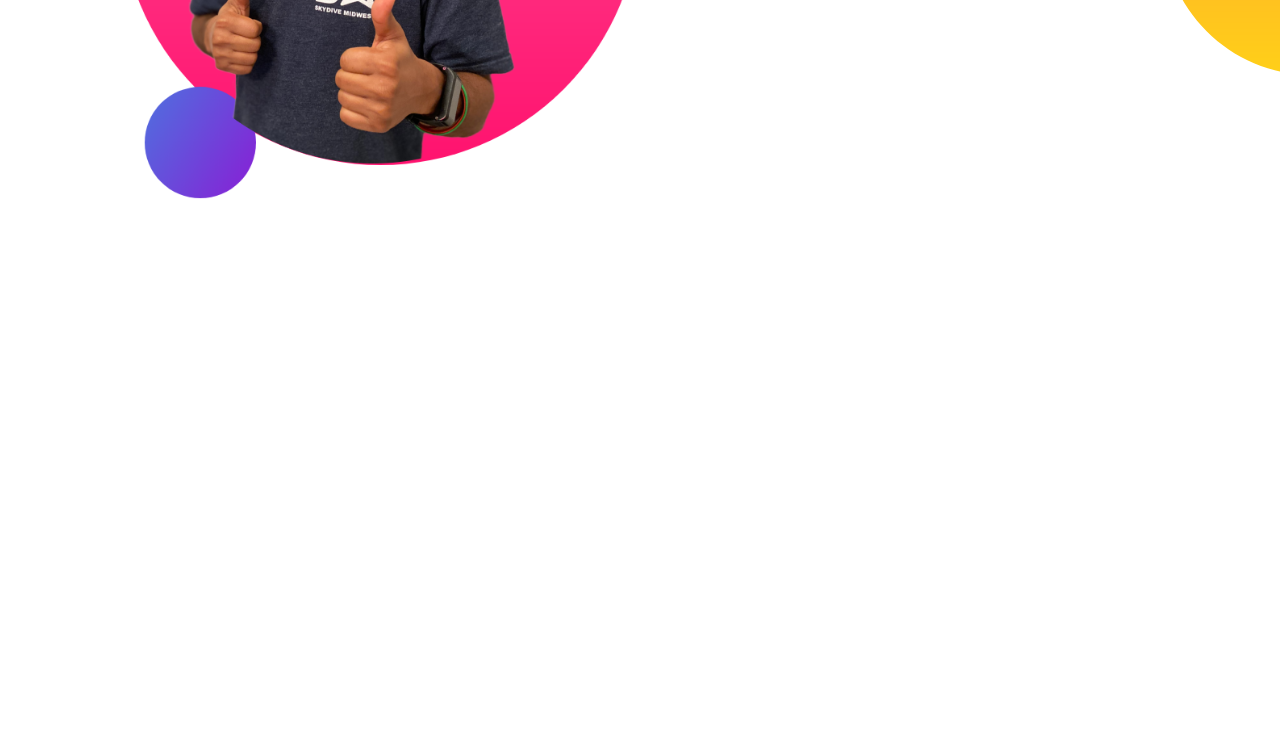
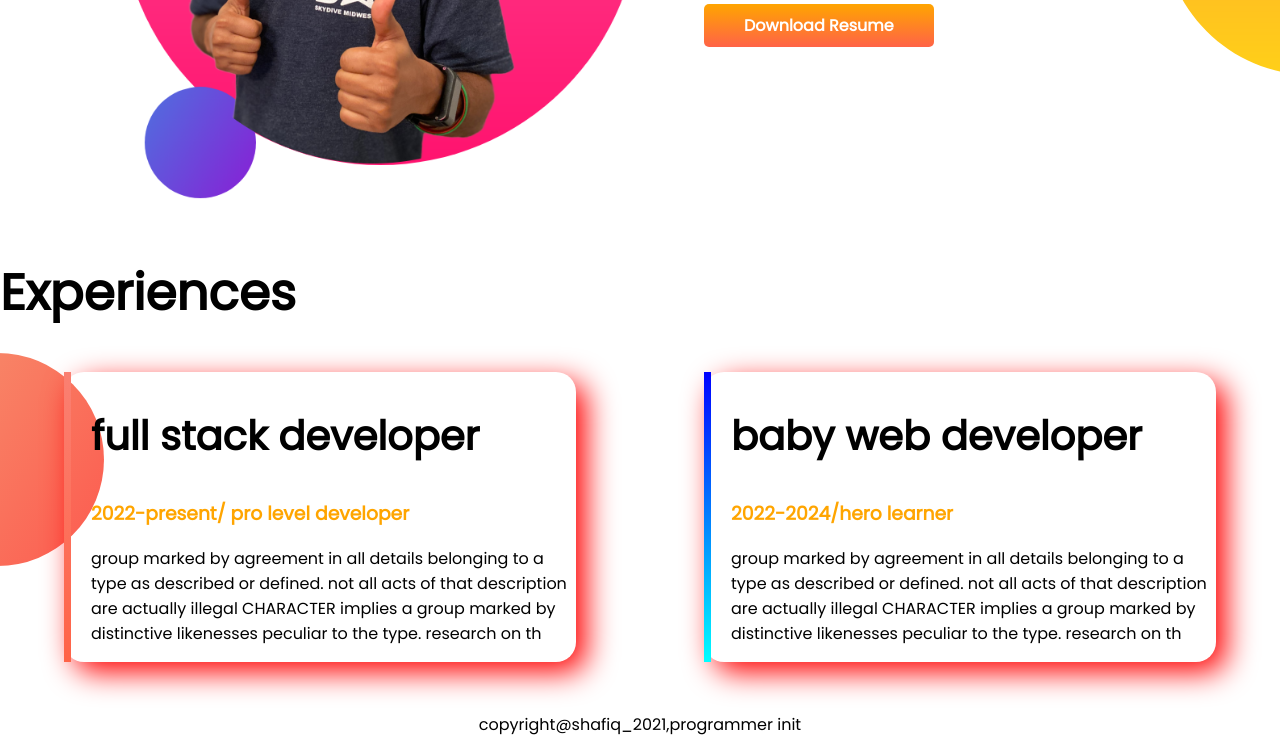
Before and after one commit to shafiroot/developer-portfolio, a plain HTML site: page index.html in a window 1280 px wide. Shown: the part 965-1718 px from the top of the page. Before the commit the page ends 1221 px from the top, so only its background shows below. Drawn offline with Linux system fonts and the light colour scheme.

Commit message:
footer and experiences

```diff
--- a/index.html
+++ b/index.html
@@ -13,7 +13,7 @@
 </head>
 
 <body>
-    <section class="top-banner">
+    <section class="top-banner flexible-container">
         <div class="half-width">
             <h1>Welcome To</h1>
             <h1><span class="orange-color">Mohammad Shafiq's</span> world</h1>
@@ -28,7 +28,7 @@
             <img src="images/my-bg2 (1).png" alt="">
         </div>
     </section>
-    <section class="dream-big">
+    <section class="dream-big flexible-container">
         <div class="half-width">
             <img src="images/jhankar2.png" alt="">
         </div>
@@ -46,6 +46,28 @@
 
     </section>
 
+    <section class="experience-area">
+        <h1>Experiences</h1>
+        <div class="flexible-container">
+            <div id="full-stake-experience" class="experience-item">
+                <h2>full stack developer</h2>
+                <h3 class="orange-color">2022-present/ pro level developer</h3>
+                <p>group marked by agreement in all details belonging to a type as described or defined. not all acts of
+                    that description are actually illegal CHARACTER implies a group marked by distinctive likenesses
+                    peculiar to the type. research on th</p>
+            </div>
+            <div id="web-dev-experience" class="experience-item">
+                <h2>baby web developer</h2>
+                <h3 class="orange-color">2022-2024/hero learner</h3>
+                <p>group marked by agreement in all details belonging to a type as described or defined. not all acts of
+                    that description are actually illegal CHARACTER implies a group marked by distinctive likenesses
+                    peculiar to the type. research on th</p>
+            </div>
+        </div>
+    </section>
+    <footer>
+        <p>copyright@shafiq_2021,programmer init </p>
+    </footer>
 </body>
 
 </html>
--- a/style.css
+++ b/style.css
@@ -2,10 +2,16 @@ body{
     font-family: 'Poppins', sans-serif;
     margin: 0;
 }
+h1{
+    font-size: 50px;
+}
+h2{
+    font-size: 40px;
+}
 .orange-color{
     color: orange;
 }
-section{
+.flexible-container{
     display: flex;
     margin-bottom: 50px;
 }
@@ -33,3 +39,28 @@ section{
     background-repeat: no-repeat;
     background-position: right;
 }
+.experience-area{
+    background-image: url(images/exp-bg.png);
+    background-repeat: no-repeat;
+    background-position: left;
+}
+.experience-item{
+    width: 60%;
+    margin-left: 5%;
+    margin-right: 5%;
+    padding-left: 20px;
+    border-radius: 20px;
+    box-shadow: 10px 10px 30px red;
+}
+#web-dev-experience{
+    border-left: 7px solid;
+    border-image: linear-gradient(blue,cyan);
+    border-image-slice: 1;
+}
+#full-stake-experience{
+    border-left: 7px solid;
+    border-image: linear-gradient(salmon,tomato);
+    border-image-slice: 1;
+}footer p{
+    text-align: center;
+}
```
